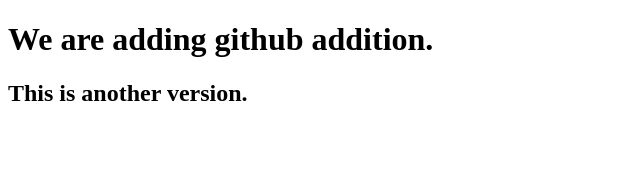
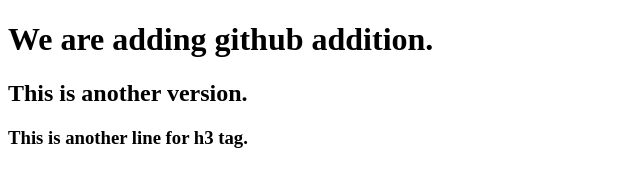
Before and after one commit to solutionmaker99/my-first-github-repo, a plain HTML site: page index.html in a window 1280 px wide. Shown: the whole page, without its empty margins (0-640 px from the left). Drawn offline with Linux system fonts and the light colour scheme.

Commit message:
add h3 tag

```diff
--- a/index.html
+++ b/index.html
@@ -8,5 +8,6 @@
 <body>
     <h1>We are adding github addition.</h1>
     <h2>This is another version.</h2>
+    <h3>This is another line for h3 tag.</h3>
 </body>
 </html>
```
